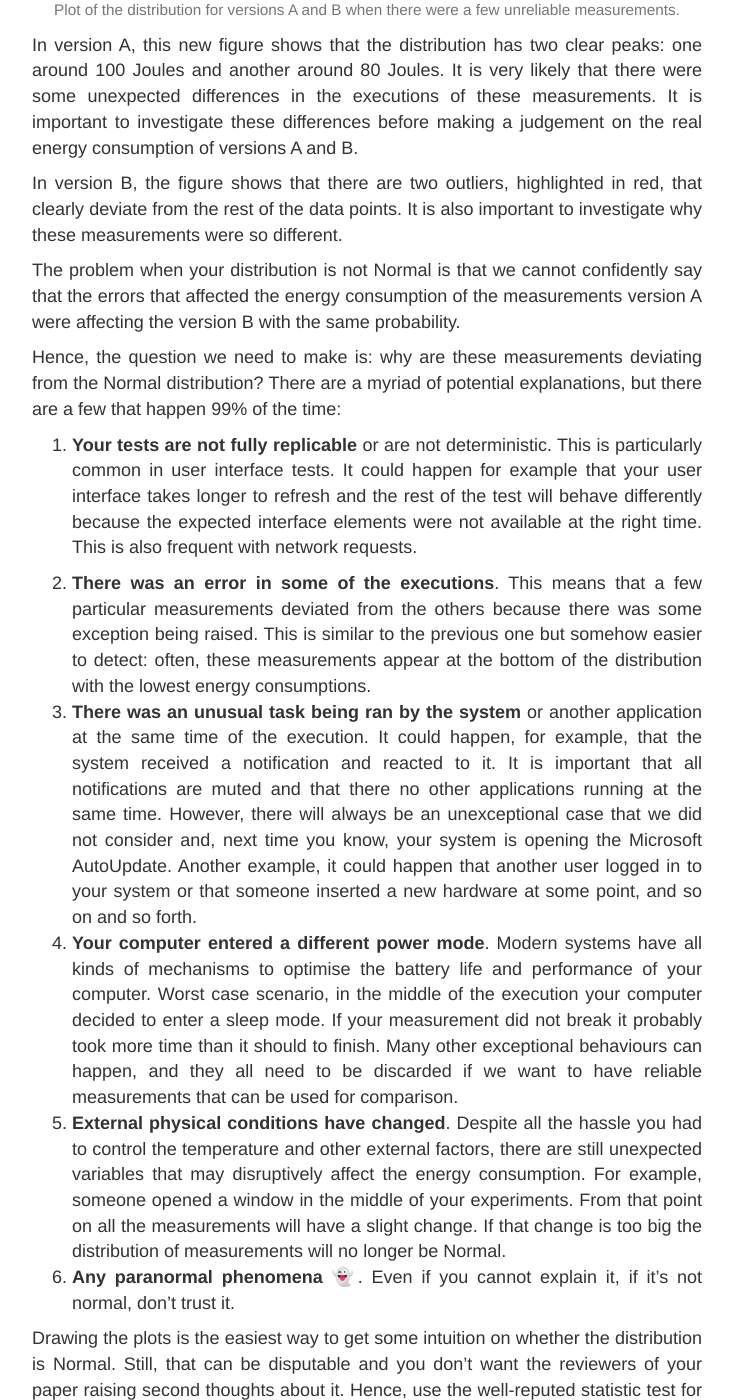
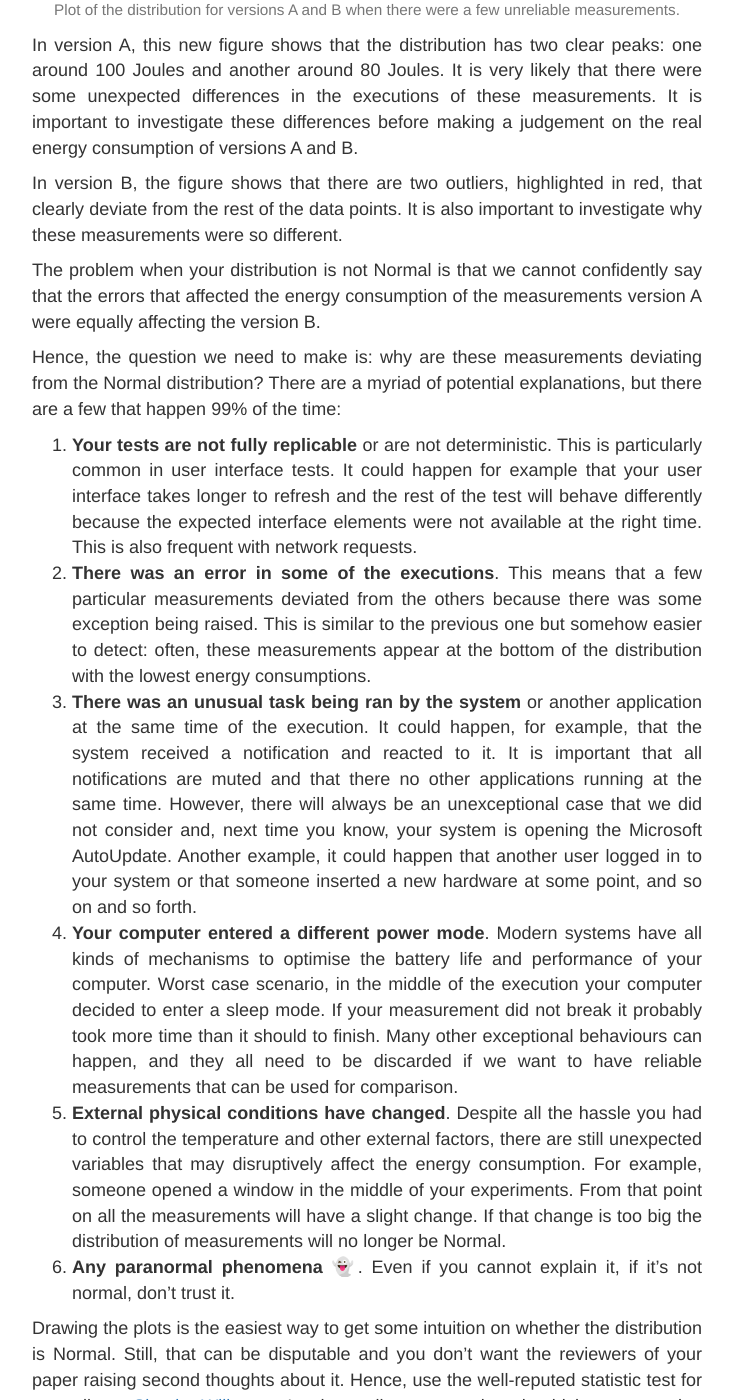
Before and after one commit to luiscruz/luiscruz.github.io, a Jekyll site: the page built from _posts/2021-08-20-measuring-energy.md, in a window 1280 px wide and 1400 px high, scrolled down 5636 px. Shown: the whole window, without its empty margins (273-1006 px from the left). Built offline with Jekyll 4.4.1, drawn with Linux system fonts in a browser that asks for light colours; formulas are drawn with MathJax 3; some of the changed text lies outside the part shown.

Commit message:
a few poloshing notes

```diff
--- a/_posts/2021-08-20-measuring-energy.md
+++ b/_posts/2021-08-20-measuring-energy.md
@@ -110,19 +110,18 @@
 
 In version B, the figure shows that there are two outliers, highlighted in red, that clearly deviate from the rest of the data points. It is also important to investigate why these measurements were so different.
 
-The problem when your distribution is not Normal is that we cannot confidently say that the errors that affected the energy consumption of the measurements version A were affecting the version B with the same probability.
+The problem when your distribution is not Normal is that we cannot confidently say that the errors that affected the energy consumption of the measurements version A were equally affecting the version B.
 
 Hence, the question we need to make is: why are these measurements deviating from the Normal distribution? There are a myriad of potential explanations, but there are a few that happen 99% of the time:
 
 1. **Your tests are not fully replicable** or are not deterministic. This is particularly common in user interface tests. It could happen for example that your user interface takes longer to refresh and the rest of the test will behave differently because the expected interface elements were not available at the right time. This is also frequent with network requests.
-
 2. **There was an error in some of the executions**. This means that a few particular measurements deviated from the others because there was some exception being raised. This is similar to the previous one but somehow easier to detect: often, these measurements appear at the bottom of the distribution with the lowest energy consumptions.
 3. **There was an unusual task being ran by the system** or another application at the same time of the execution. It could happen, for example, that the system received a notification and reacted to it. It is important that all notifications are muted and that there no other applications running at the same time. However, there will always be an unexceptional case that we did not consider and, next time you know, your system is opening the Microsoft AutoUpdate. Another example, it could happen that another user logged in to your system or that someone inserted a new hardware at some point, and so on and so forth.
 4. **Your computer entered a different power mode**. Modern systems have all kinds of mechanisms to optimise the battery life and performance of your computer. Worst case scenario, in the middle of the execution your computer decided to enter a sleep mode. If your measurement did not break it probably took more time than it should to finish. Many other exceptional behaviours can happen, and they all need to be discarded if we want to have reliable measurements that can be used for comparison.
 5. **External physical conditions have changed**. Despite all the hassle you had to control the temperature and other external factors, there are still unexpected variables that may disruptively affect the energy consumption. For example, someone opened a window in the middle of your experiments. From that point on all the measurements will have a slight change. If that change is too big the distribution of measurements will no longer be Normal.
 6. **Any paranormal phenomena 👻**. Even if you cannot explain it, if it's not normal, don't trust it.
 
-Drawing the plots is the easiest way to get some intuition on whether the distribution is Normal. Still, that can be disputable and you don't want the reviewers of your paper raising second thoughts about it. Hence, use the well-reputed statistic test for normality – [Shapiro-Wilk test](https://en.wikipedia.org/wiki/Shapiro–Wilk_test). In short, all your samples should have a p-value above 0.05.
+Drawing the plots is the easiest way to get some intuition on whether the distribution is Normal. Still, that can be disputable and you don't want the reviewers of your paper raising second thoughts about it. Hence, use the well-reputed statistic test for normality – [Shapiro-Wilk test](https://en.wikipedia.org/wiki/Shapiro–Wilk_test). In short, all your samples should have a $p$-value above $0.05$.
 
 ### What to do if the samples are not Normal?
 
@@ -151,7 +150,7 @@
 $H_1$: The means of energy consumption of version `A` and `B` are different.
 
 Where $H_0$ is the null hypothesis and $H_1$ is the alternative hypothesis.
-Hence, in order to come down to the conclusion that `A` is more or less efficient than `B` we need to reject the null hypothesis. In other words, the p-value needs to be less than 0.05.
+Hence, in order to come down to the conclusion that `A` is more or less efficient than `B` we need to reject the null hypothesis. In other words, the $p$-value needs to be less than $0.05$.
 
 ---
 #### 👉 Note 2:
```
